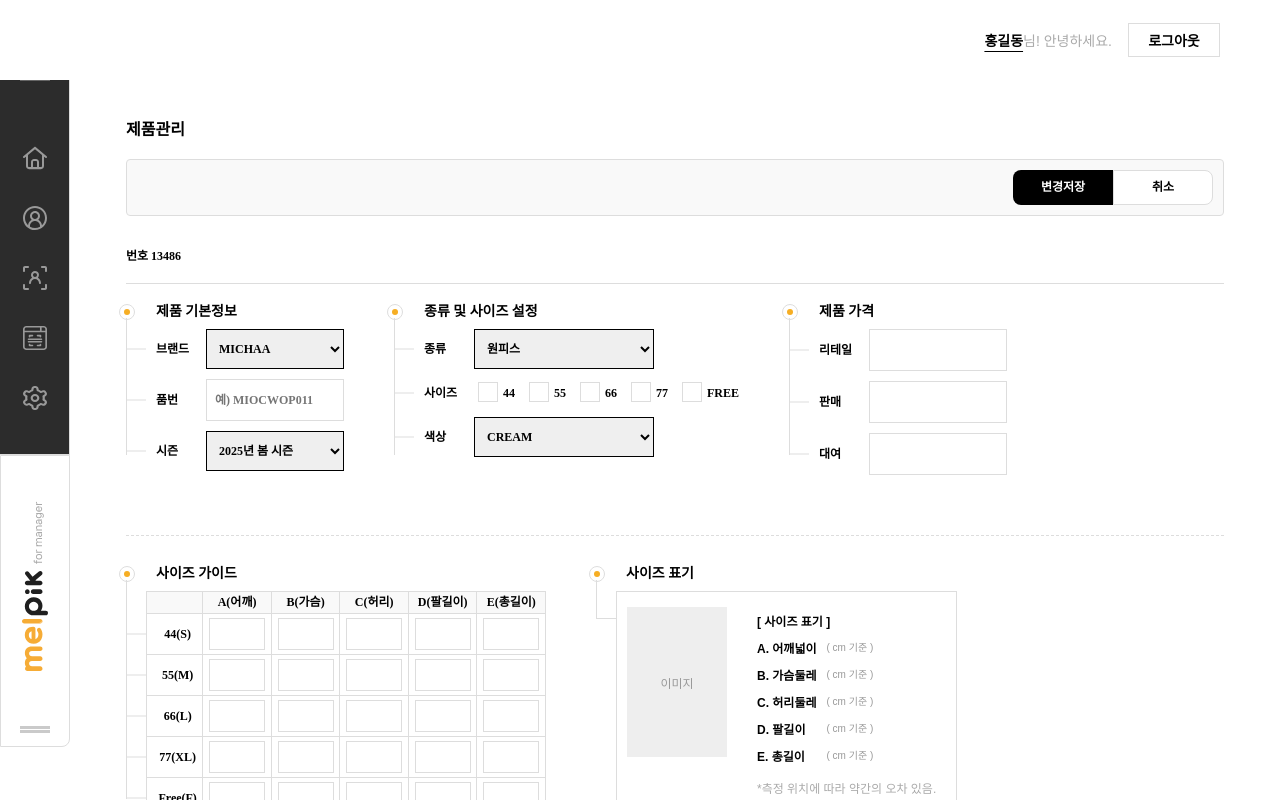
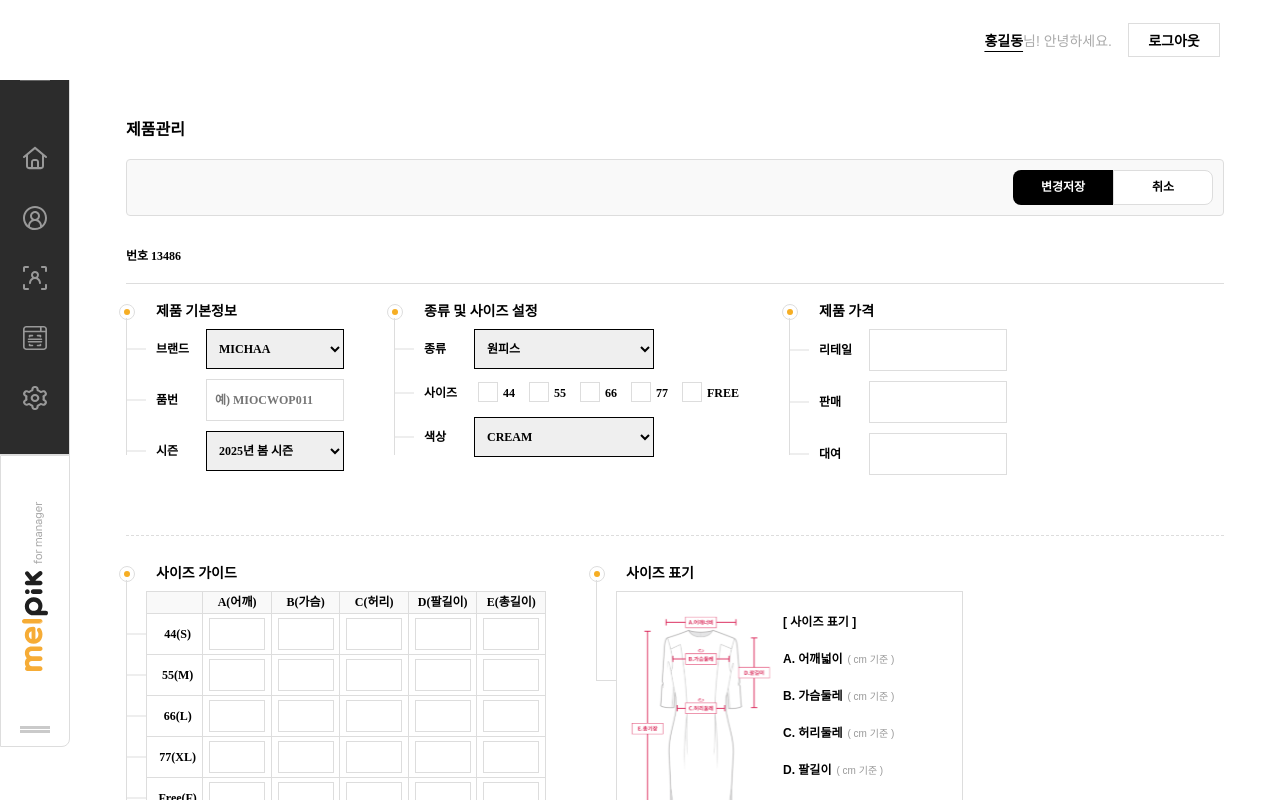
Before and after one commit to me1pik/Admin_Front, a React (Vite) app: page /productregister in a window 1280 px wide. Built offline with nearby package versions, Linux system fonts and the light colour scheme.

Commit message:
feat : SizeGuidecontainer 구조 수정

```diff
--- a/src/pages/ProductRegister.tsx
+++ b/src/pages/ProductRegister.tsx
@@ -2,6 +2,7 @@
 import React, { useState } from 'react';
 import styled from 'styled-components';
 import DetailSubHeader, { TabItem } from '../components/DetailSubHeader';
+import sizeProductImg from '../assets/productregisterSizeProduct.svg';
 
 const ProductRegister: React.FC = () => {
   const [images, setImages] = useState<(string | null)[]>([
@@ -318,30 +319,39 @@ const ProductRegister: React.FC = () => {
             {/* 아래부터는 절대 위치 대신 flex 레이아웃 적용 */}
             <SizeGuideContainer>
               <GuideWrapper>
-                {/* 원피스 이미지 자리 (예: 썸네일 or Dummy) */}
-                <DressImageContainer>
-                  <DummyDress>이미지</DummyDress>
-                </DressImageContainer>
+                <SizeGuideContainer>
+                  <SizeProductImage
+                    src={sizeProductImg}
+                    alt='사이즈 표기 이미지'
+                  />
+                </SizeGuideContainer>
 
                 {/* 사이즈 표기 텍스트 */}
                 <SizeInfoContainer>
                   <SpecTitle>[ 사이즈 표기 ]</SpecTitle>
-                  <SpecRow>
-                    <LabelColumn>
+                  <SpaceColumn>
+                    <SpecItemRow>
                       <SpecLabel>A. 어깨넓이</SpecLabel>
+                      <Unit>( cm 기준 )</Unit>
+                    </SpecItemRow>
+                    <SpecItemRow>
                       <SpecLabel>B. 가슴둘레</SpecLabel>
+                      <Unit>( cm 기준 )</Unit>
+                    </SpecItemRow>
+                    <SpecItemRow>
                       <SpecLabel>C. 허리둘레</SpecLabel>
+                      <Unit>( cm 기준 )</Unit>
+                    </SpecItemRow>
+                    <SpecItemRow>
                       <SpecLabel>D. 팔길이</SpecLabel>
+                      <Unit>( cm 기준 )</Unit>
+                    </SpecItemRow>
+                    <SpecItemRow>
                       <SpecLabel>E. 총길이</SpecLabel>
-                    </LabelColumn>
-                    <UnitColumn>
                       <Unit>( cm 기준 )</Unit>
-                      <Unit>( cm 기준 )</Unit>
-                      <Unit>( cm 기준 )</Unit>
-                      <Unit>( cm 기준 )</Unit>
-                      <Unit>( cm 기준 )</Unit>
-                    </UnitColumn>
-                  </SpecRow>
+                    </SpecItemRow>
+                  </SpaceColumn>
+
                   <Note>*측정 위치에 따라 약간의 오차 있음.</Note>
                 </SizeInfoContainer>
               </GuideWrapper>
@@ -888,7 +898,7 @@ const InputSmall = styled.input`
 const Note = styled.div`
   font-size: 12px;
   color: #aaa;
-  margin-top: 15px;
+  margin-top: 29px;
 `;
 
 /* ======================================
@@ -897,7 +907,6 @@ const Note = styled.div`
 const SizeGuideContainer = styled.div`
   display: flex;
   flex-direction: column;
-  margin-top: 10px; /* SectionBox 내부에서 약간 띄움 */
 `;
 
 const GuideWrapper = styled.div`
@@ -907,31 +916,6 @@ const GuideWrapper = styled.div`
   border: 1px solid #dddddd;
 `;
 
-/* 실제 원피스 이미지 컨테이너 */
-const DressImageContainer = styled.div`
-  width: 120px;
-  height: 180px;
-  background: #ffffff;
-
-  border-radius: 4px;
-
-  display: flex;
-  align-items: center;
-  justify-content: center;
-`;
-
-// 여기서는 더미 박스를 사용(실제 사용 시 <img>로 교체)
-const DummyDress = styled.div`
-  width: 100px;
-  height: 150px;
-  background: #eee;
-  display: flex;
-  align-items: center;
-  justify-content: center;
-  font-size: 12px;
-  color: #999;
-`;
-
 /* 사이즈 표기 텍스트 박스 */
 const SizeInfoContainer = styled.div`
   display: flex;
@@ -939,25 +923,25 @@ const SizeInfoContainer = styled.div`
   background: #ffffff;
 
   border-radius: 4px;
-  padding: 20px;
+  padding: 20px 0;
 `;
 
 const SpecTitle = styled.div`
   font-size: 12px;
   font-weight: 800;
-  margin-bottom: 10px;
+  margin-bottom: 20px;
 `;
 
-const SpecRow = styled.div`
+const SpaceColumn = styled.div`
   display: flex;
-  flex-direction: row;
-  gap: 10px;
+  flex-direction: column;
+  gap: 20px;
 `;
 
 const LabelColumn = styled.div`
   display: flex;
   flex-direction: column;
-  gap: 10px;
+  gap: 20px;
 `;
 
 const SpecLabel = styled.div`
@@ -1010,6 +994,7 @@ const FabricTable = styled.table`
     color: #000000;
 
     padding: 4px;
+    min-width: 50px;
   }
 
   /* 본문 첫번째 셀에 divider 추가 */
@@ -1145,3 +1130,17 @@ const SizeCheckbox = styled.input.attrs({ type: 'checkbox' })`
 const HiddenFileInput = styled.input`
   display: none;
 `;
+
+const SizeProductImage = styled.img`
+  width: 146px;
+  height: 232px;
+  object-fit: contain; /* 필요에 따라 cover, contain 등 조절 */
+  margin: 10px;
+`;
+
+const SpecItemRow = styled.div`
+  display: flex;
+  flex-direction: row;
+  align-items: baseline;
+  gap: 5px; /* 라벨과 단위 사이 간격 */
+`;
```
